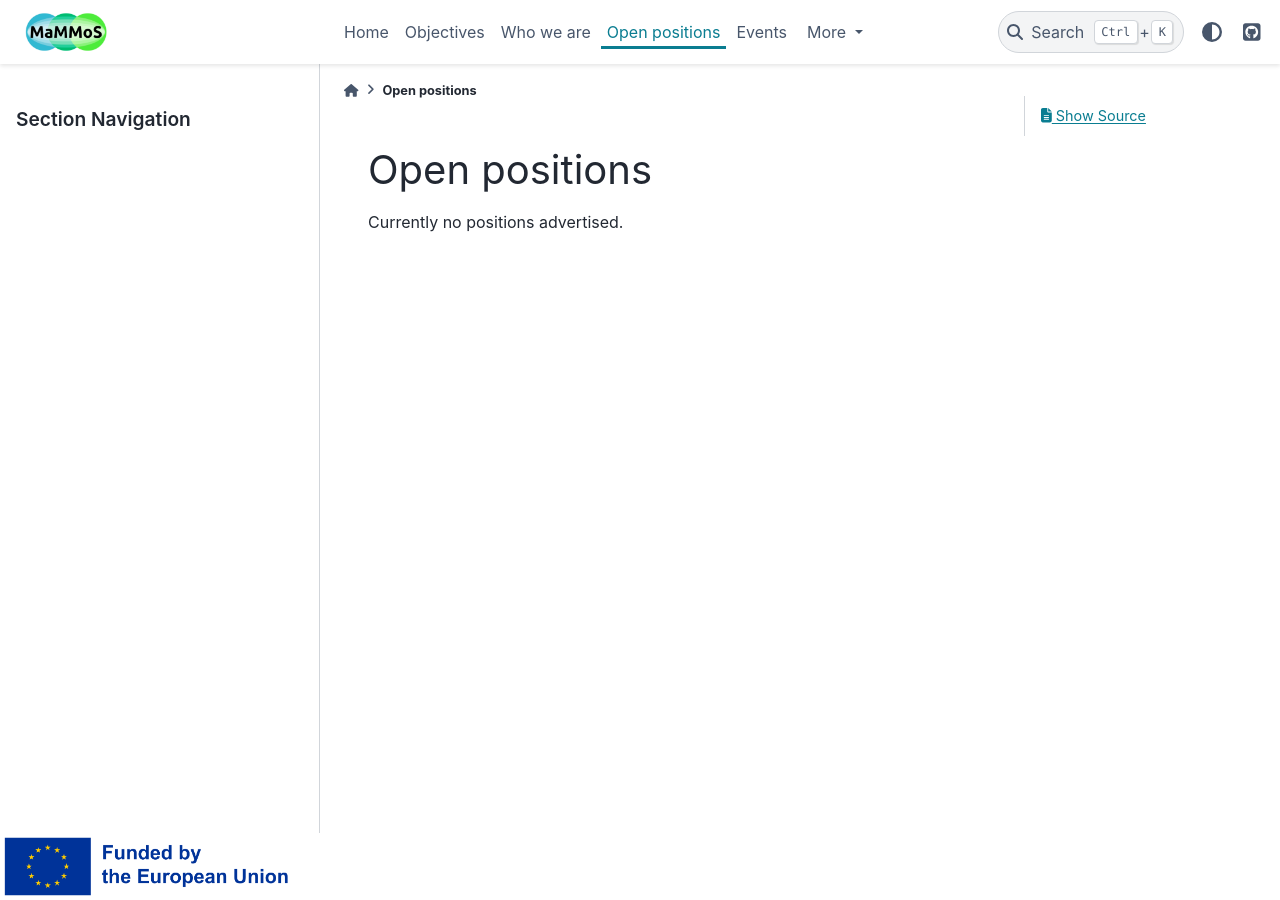
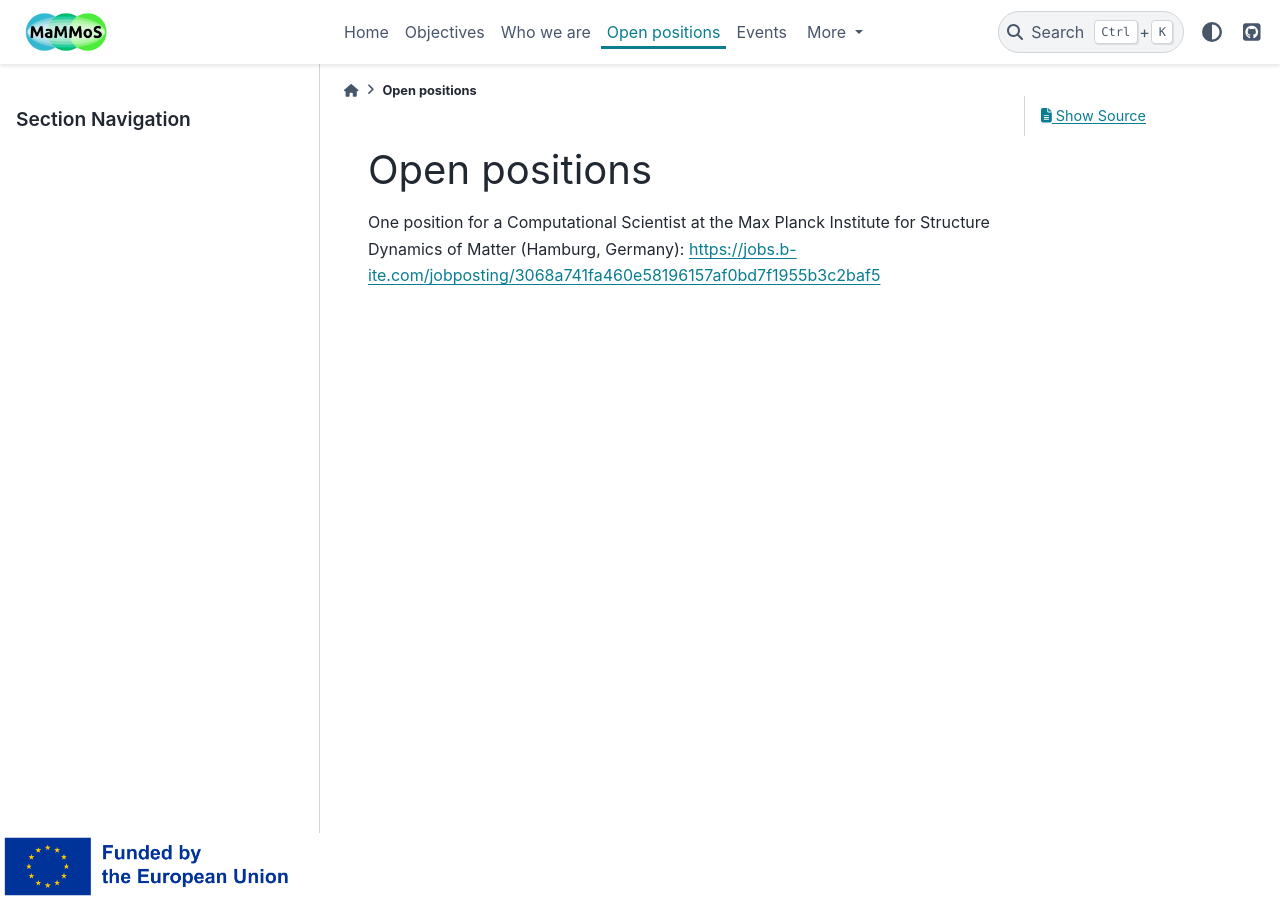
Before and after one commit to MaMMoS-project/MaMMos-project.github.io, a Sphinx documentation site: the page built from source/open-positions.rst, in a window 1280 px wide. Built offline with Sphinx 7.4.7 and the PyData theme 0.15.4, drawn with Linux system fonts in a browser that asks for light colours.

Commit message:
MPSD Job

```diff
--- a/source/open-positions.rst
+++ b/source/open-positions.rst
@@ -1,8 +1,6 @@
 Open positions
 ==============
 
-Currently no positions advertised.
-
-.. comment:
-
-  - One position for Machine Learning (ML)/AI at the Max Planck Compute and Data Facility (Garching, Germany): https://www.mpcdf.mpg.de/95754/job_full_offer_20975628?c=6324
+One position for a Computational Scientist at the Max Planck Institute
+for Structure Dynamics of Matter (Hamburg, Germany):
+https://jobs.b-ite.com/jobposting/3068a741fa460e58196157af0bd7f1955b3c2baf5
```
